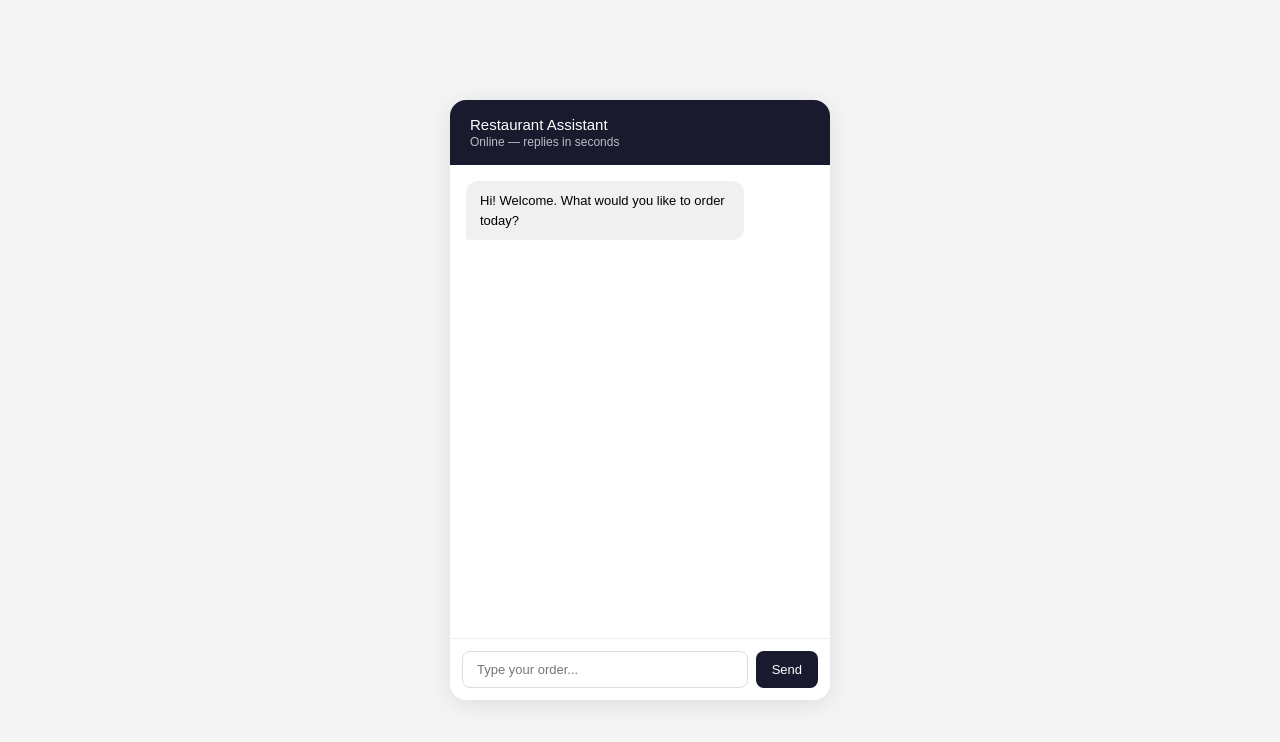
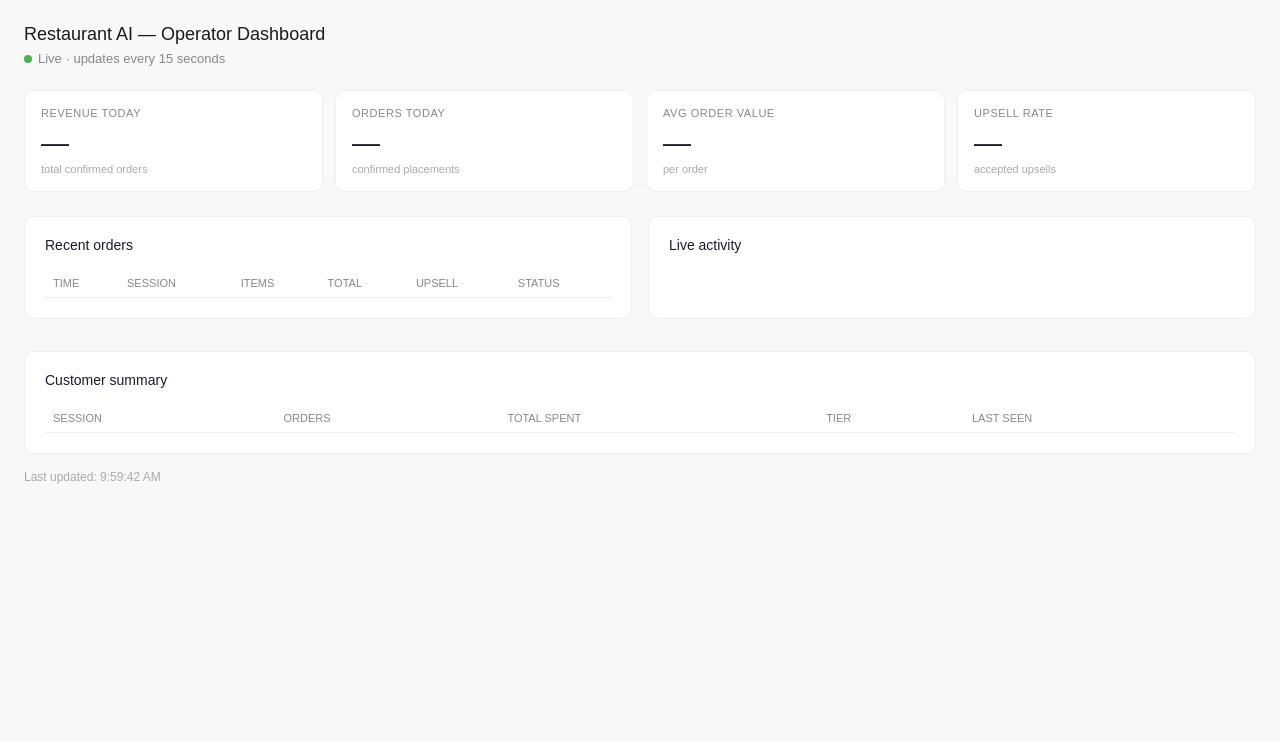
Before and after one commit to harshawasthi-ai/my-restaurant-ai, a plain HTML site: page index.html in a window 1280 px wide. Drawn offline with nearby package versions, Linux system fonts and the light colour scheme; no server answers.

Commit message:
Add files via upload

```diff
--- a/index.html
+++ b/index.html
@@ -2,124 +2,238 @@
 <html>
 <head>
 <meta charset="UTF-8">
-<title>Restaurant Chat</title>
+<title>Restaurant AI Dashboard</title>
+<script src="https://cdn.jsdelivr.net/npm/@supabase/supabase-js@2"></script>
 <style>
   * { box-sizing: border-box; margin: 0; padding: 0; font-family: sans-serif; }
-  body { display: flex; justify-content: center; align-items: center;
-         min-height: 100vh; background: #f5f5f5; }
-  .chat { width: 380px; height: 600px; background: white;
-          border-radius: 16px; display: flex; flex-direction: column;
-          box-shadow: 0 4px 24px rgba(0,0,0,0.1); overflow: hidden; }
-  .header { background: #1a1a2e; color: white; padding: 16px 20px; }
-  .header h3 { font-size: 15px; font-weight: 500; }
-  .header p { font-size: 12px; opacity: 0.7; margin-top: 2px; }
-  .messages { flex: 1; overflow-y: auto; padding: 16px;
-              display: flex; flex-direction: column; gap: 10px; }
-  .msg { max-width: 80%; padding: 10px 14px; border-radius: 12px;
-         font-size: 13px; line-height: 1.5; }
-  .msg.bot { background: #f0f0f0; align-self: flex-start;
-             border-bottom-left-radius: 4px; }
-  .msg.user { background: #1a1a2e; color: white; align-self: flex-end;
-              border-bottom-right-radius: 4px; }
-  .msg.typing { color: #999; font-style: italic; }
-  .input-row { display: flex; padding: 12px; border-top: 1px solid #eee; gap: 8px; }
-  input { flex: 1; border: 1px solid #ddd; border-radius: 8px;
-          padding: 10px 14px; font-size: 13px; outline: none; }
-  input:focus { border-color: #1a1a2e; }
-  button { background: #1a1a2e; color: white; border: none;
-           border-radius: 8px; padding: 10px 16px;
-           font-size: 13px; cursor: pointer; }
-  button:disabled { opacity: 0.5; cursor: not-allowed; }
+  body { background: #f8f8f8; padding: 24px; color: #1a1a1a; }
+  h1 { font-size: 18px; font-weight: 500; margin-bottom: 6px; }
+  .subtitle { font-size: 13px; color: #888; margin-bottom: 24px; }
+  .metrics { display: grid; grid-template-columns: repeat(4, 1fr); gap: 12px; margin-bottom: 24px; }
+  .metric { background: white; border-radius: 10px; padding: 16px;
+            border: 1px solid #eee; }
+  .metric-label { font-size: 11px; color: #888; text-transform: uppercase;
+                  letter-spacing: 0.05em; margin-bottom: 8px; }
+  .metric-val { font-size: 28px; font-weight: 500; color: #1a1a2e; }
+  .metric-sub { font-size: 11px; color: #aaa; margin-top: 4px; }
+  .section { background: white; border-radius: 10px; padding: 20px;
+             border: 1px solid #eee; margin-bottom: 16px; }
+  .section h2 { font-size: 14px; font-weight: 500; margin-bottom: 16px;
+                color: #1a1a2e; }
+  table { width: 100%; border-collapse: collapse; font-size: 13px; }
+  th { text-align: left; padding: 8px; color: #888; font-weight: 400;
+       border-bottom: 1px solid #eee; font-size: 11px; text-transform: uppercase; }
+  td { padding: 12px 8px; border-bottom: 1px solid #f5f5f5; }
+  tr:last-child td { border-bottom: none; }
+  .badge { display: inline-block; padding: 3px 10px; border-radius: 20px;
+           font-size: 11px; font-weight: 500; }
+  .badge-confirmed { background: #e8f5e9; color: #2e7d32; }
+  .badge-pending { background: #fff8e1; color: #f57f17; }
+  .badge-yes { background: #e8f5e9; color: #2e7d32; }
+  .badge-no { background: #fafafa; color: #aaa; border: 1px solid #eee; }
+  .refresh { font-size: 12px; color: #aaa; margin-bottom: 16px; }
+  .dot { width: 8px; height: 8px; border-radius: 50%;
+         background: #4caf50; display: inline-block; margin-right: 6px; }
+  .events-list { display: flex; flex-direction: column; gap: 8px; }
+  .event-row { display: flex; align-items: center; gap: 12px;
+               padding: 8px 0; border-bottom: 1px solid #f5f5f5;
+               font-size: 12px; }
+  .event-row:last-child { border-bottom: none; }
+  .event-type { font-weight: 500; min-width: 140px; color: #1a1a2e; }
+  .event-session { color: #aaa; min-width: 100px; }
+  .event-time { color: #aaa; margin-left: auto; }
+  .top-grid { display: grid; grid-template-columns: 1fr 1fr; gap: 16px; margin-bottom: 16px; }
+  @media (max-width: 700px) {
+    .metrics { grid-template-columns: repeat(2, 1fr); }
+    .top-grid { grid-template-columns: 1fr; }
+  }
 </style>
 </head>
 <body>
-<div class="chat">
-  <div class="header">
-    <h3>Restaurant Assistant</h3>
-    <p>Online — replies in seconds</p>
+
+<h1>Restaurant AI — Operator Dashboard</h1>
+<p class="subtitle"><span class="dot"></span>Live · updates every 15 seconds</p>
+
+<div class="metrics">
+  <div class="metric">
+    <p class="metric-label">Revenue today</p>
+    <p class="metric-val" id="revenue">—</p>
+    <p class="metric-sub">total confirmed orders</p>
   </div>
-  <div class="messages" id="messages">
-    <div class="msg bot">Hi! Welcome. What would you like to order today?</div>
+  <div class="metric">
+    <p class="metric-label">Orders today</p>
+    <p class="metric-val" id="orders">—</p>
+    <p class="metric-sub">confirmed placements</p>
   </div>
-  <div class="input-row">
-    <input id="inp" placeholder="Type your order..."
-           onkeydown="if(event.key==='Enter')send()" />
-    <button id="btn" onclick="send()">Send</button>
+  <div class="metric">
+    <p class="metric-label">Avg order value</p>
+    <p class="metric-val" id="aov">—</p>
+    <p class="metric-sub">per order</p>
+  </div>
+  <div class="metric">
+    <p class="metric-label">Upsell rate</p>
+    <p class="metric-val" id="upsell">—</p>
+    <p class="metric-sub">accepted upsells</p>
   </div>
 </div>
+
+<div class="top-grid">
+  <div class="section">
+    <h2>Recent orders</h2>
+    <table>
+      <thead>
+        <tr>
+          <th>Time</th>
+          <th>Session</th>
+          <th>Items</th>
+          <th>Total</th>
+          <th>Upsell</th>
+          <th>Status</th>
+        </tr>
+      </thead>
+      <tbody id="order-rows"></tbody>
+    </table>
+  </div>
+
+  <div class="section">
+    <h2>Live activity</h2>
+    <div class="events-list" id="events-list"></div>
+  </div>
+</div>
+
+<div class="section">
+  <h2>Customer summary</h2>
+  <table>
+    <thead>
+      <tr>
+        <th>Session</th>
+        <th>Orders</th>
+        <th>Total spent</th>
+        <th>Tier</th>
+        <th>Last seen</th>
+      </tr>
+    </thead>
+    <tbody id="customer-rows"></tbody>
+  </table>
+</div>
+
+<p class="refresh" id="last-refresh">Last updated: —</p>
+
 <script>
-const WEBHOOK = 'https://naaaaaa2345322.app.n8n.cloud/webhook/chat';
-const sessionId = 'session_' + Math.random().toString(36).slice(2);
-let history = [];
-let pendingItem = null;
-let busy = false;
+const SUPABASE_URL = 'https://opqbfiozldckezosymqw.supabase.co';
+const SUPABASE_KEY = 'eyJhbGciOiJIUzI1NiIsInR5cCI6IkpXVCJ9.eyJpc3MiOiJzdXBhYmFzZSIsInJlZiI6Im9wcWJmaW96bGRja2V6b3N5bXF3Iiwicm9sZSI6ImFub24iLCJpYXQiOjE3NzY2NzYyMDAsImV4cCI6MjA5MjI1MjIwMH0.a6ccb7DIPrupswi4IJqMYnrJoB-5XLcYbXdMH1iCGjk';
+const { createClient } = supabase;
+const db = createClient(SUPABASE_URL, SUPABASE_KEY);
 
-function addMsg(text, role) {
-  const div = document.createElement('div');
-  div.className = 'msg ' + role;
-  div.textContent = text;
-  document.getElementById('messages').appendChild(div);
-  div.scrollIntoView({ behavior: 'smooth' });
-  return div;
+function getTier(orderCount, totalSpent) {
+  if (orderCount >= 10 || totalSpent >= 3000) return 'VIP';
+  if (orderCount >= 3) return 'Returning';
+  return 'New';
 }
 
-async function send() {
-  if (busy) return;
-  const inp = document.getElementById('inp');
-  const btn = document.getElementById('btn');
-  const text = inp.value.trim();
-  if (!text) return;
+function tierBadge(tier) {
+  const colors = {
+    'VIP': 'background:#fff8e1;color:#f57f17',
+    'Returning': 'background:#e8f5e9;color:#2e7d32',
+    'New': 'background:#f5f5f5;color:#888'
+  };
+  return `<span class="badge" style="${colors[tier] || ''}">${tier}</span>`;
+}
 
-  inp.value = '';
-  busy = true;
-  btn.disabled = true;
+async function load() {
+  const { data: stats } = await db
+    .from('daily_stats')
+    .select('*')
+    .order('stat_date', { ascending: false })
+    .limit(1)
+    .single();
 
-  addMsg(text, 'user');
-  history.push({ role: 'user', content: text });
-  const typing = addMsg('typing...', 'bot typing');
-
-  try {
-    const res = await fetch(WEBHOOK, {
-      method: 'POST',
-      headers: { 'Content-Type': 'application/json' },
-      body: JSON.stringify({
-        session_id: sessionId,
-        message: text,
-        history: history,
-        pending_item: pendingItem
-      })
-    });
-
-    const raw = await res.text();
-    let data;
-    try {
-      data = JSON.parse(raw);
-    } catch(e) {
-      data = { reply: raw };
-    }
-
-    const reply = data.reply || 'Sorry, something went wrong.';
-
-    if (data.pending_item && data.pending_item !== '') {
-      pendingItem = data.pending_item;
-    }
-    if (data.order_confirmed === true) {
-      pendingItem = null;
-    }
-
-    typing.remove();
-    addMsg(reply, 'bot');
-    history.push({ role: 'assistant', content: reply });
-
-  } catch(e) {
-    typing.remove();
-    addMsg('Connection error. Please try again.', 'bot');
+  if (stats) {
+    document.getElementById('revenue').textContent = '₹' + Math.round(stats.total_revenue || 0);
+    document.getElementById('orders').textContent = stats.total_orders || 0;
+    document.getElementById('aov').textContent = '₹' + Math.round(stats.avg_order_value || 0);
+    document.getElementById('upsell').textContent = Math.round(stats.upsell_rate || 0) + '%';
   }
 
-  busy = false;
-  btn.disabled = false;
-  document.getElementById('inp').focus();
+  const { data: orders } = await db
+    .from('orders')
+    .select('*')
+    .order('created_at', { ascending: false })
+    .limit(15);
+
+  const orderRows = document.getElementById('order-rows');
+  orderRows.innerHTML = '';
+  (orders || []).forEach(o => {
+    let items = '';
+    try {
+      const parsed = typeof o.items === 'string' ? JSON.parse(o.items) : o.items;
+      items = (parsed || []).map(i => i.name).join(', ');
+    } catch(e) {
+      items = o.items || '';
+    }
+    const time = new Date(o.created_at).toLocaleTimeString([], { hour: '2-digit', minute: '2-digit' });
+    const session = (o.session_id || '').slice(-6);
+    orderRows.innerHTML += `<tr>
+      <td>${time}</td>
+      <td style="color:#aaa">...${session}</td>
+      <td>${items}</td>
+      <td>₹${Math.round(o.total || 0)}</td>
+      <td><span class="badge ${o.upsell_accepted ? 'badge-yes' : 'badge-no'}">${o.upsell_accepted ? 'Yes' : 'No'}</span></td>
+      <td><span class="badge badge-${o.status}">${o.status}</span></td>
+    </tr>`;
+  });
+
+  const { data: events } = await db
+    .from('events')
+    .select('*')
+    .order('created_at', { ascending: false })
+    .limit(10);
+
+  const eventsList = document.getElementById('events-list');
+  eventsList.innerHTML = '';
+  (events || []).forEach(e => {
+    const time = new Date(e.created_at).toLocaleTimeString([], { hour: '2-digit', minute: '2-digit' });
+    const session = (e.session_id || '').slice(-6);
+    const typeColors = {
+      'order_completed': '#2e7d32',
+      'upsell_shown': '#f57f17',
+      'order_started': '#1565c0'
+    };
+    const color = typeColors[e.event_type] || '#888';
+    eventsList.innerHTML += `<div class="event-row">
+      <span class="event-type" style="color:${color}">${e.event_type}</span>
+      <span class="event-session">...${session}</span>
+      <span class="event-time">${time}</span>
+    </div>`;
+  });
+
+  const { data: customers } = await db
+    .from('customers')
+    .select('*')
+    .order('last_seen', { ascending: false })
+    .limit(10);
+
+  const customerRows = document.getElementById('customer-rows');
+  customerRows.innerHTML = '';
+  (customers || []).forEach(c => {
+    const tier = getTier(c.order_count || 0, c.total_spent || 0);
+    const session = (c.session_id || '').slice(-6);
+    const lastSeen = new Date(c.last_seen).toLocaleTimeString([], { hour: '2-digit', minute: '2-digit' });
+    customerRows.innerHTML += `<tr>
+      <td style="color:#aaa">...${session}</td>
+      <td>${c.order_count || 0}</td>
+      <td>₹${Math.round(c.total_spent || 0)}</td>
+      <td>${tierBadge(tier)}</td>
+      <td>${lastSeen}</td>
+    </tr>`;
+  });
+
+  document.getElementById('last-refresh').textContent =
+    'Last updated: ' + new Date().toLocaleTimeString();
 }
+
+load();
+setInterval(load, 15000);
 </script>
 </body>
 </html>
```
